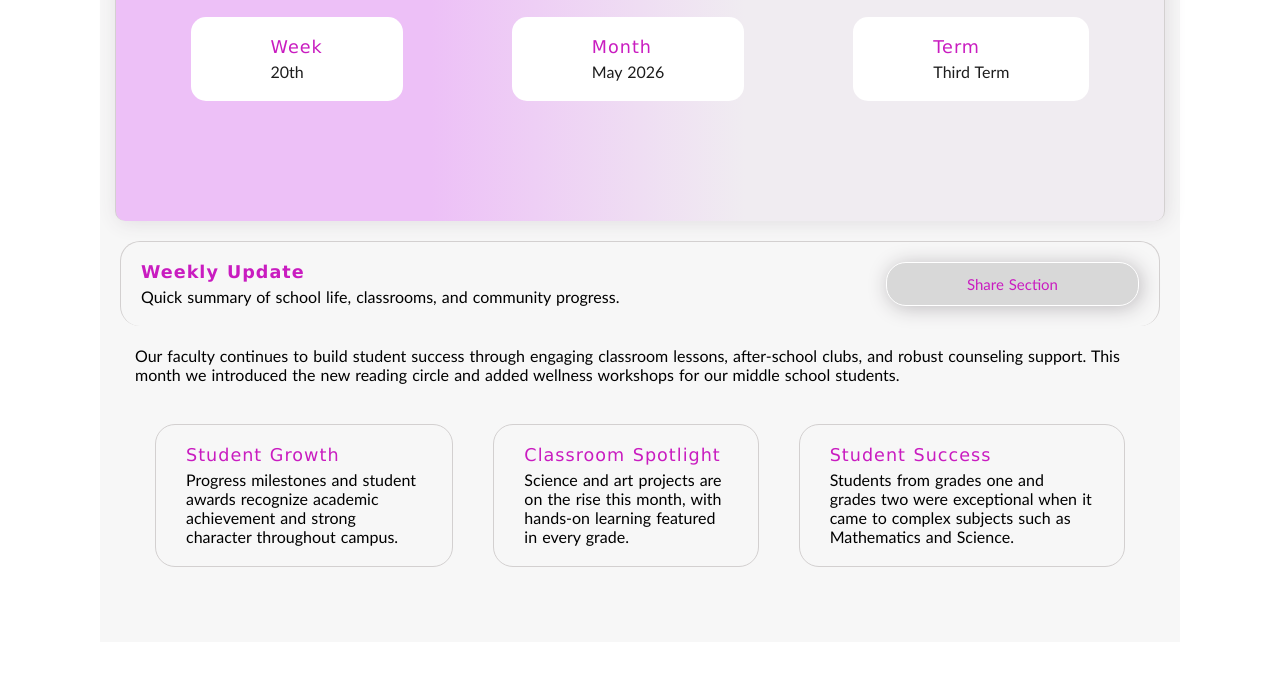
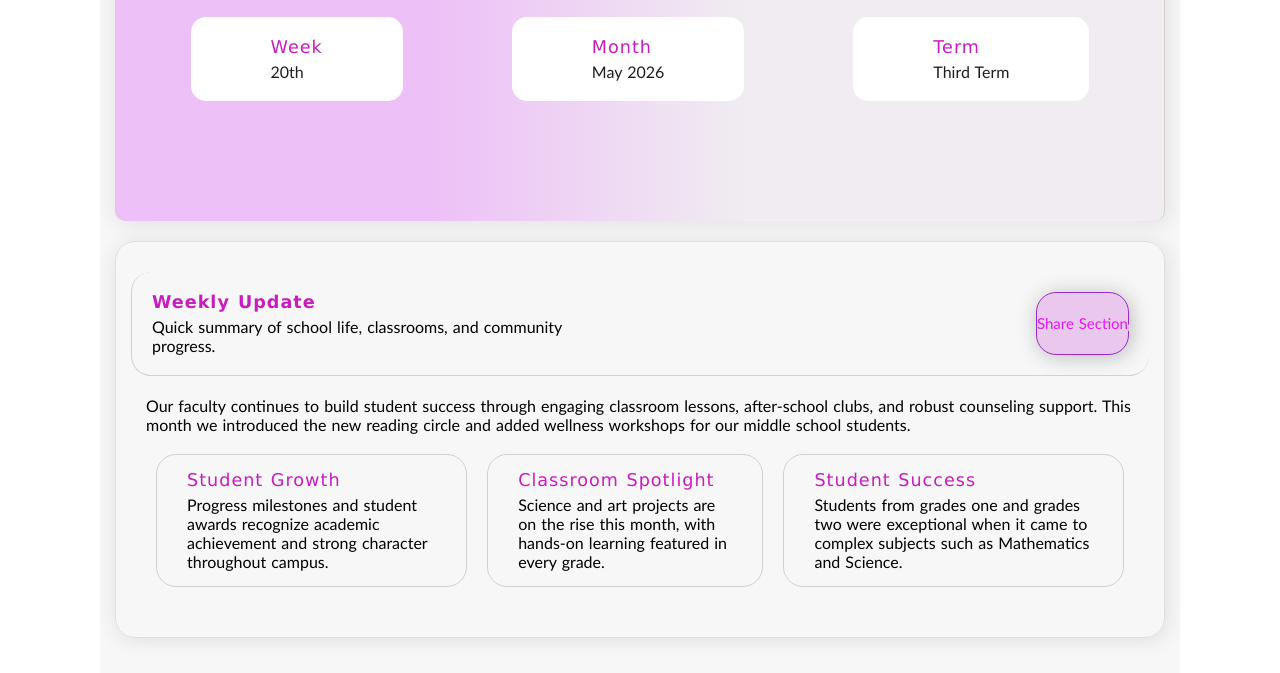
Before and after one commit to bigj11514-droid/Pink-Academy-newsletter-template-, a plain HTML site: page index.html in a window 1280 px wide. Shown: the part 528-1201 px from the top of the page. Before the commit the page ends 1170 px from the top, so only its background shows below. Drawn offline with Linux system fonts and the light colour scheme.

Commit message:
Pink Academy Newsletter Template

```diff
--- a/index.html
+++ b/index.html
@@ -47,12 +47,13 @@
             </div>
         </section>
         <section id="home">
+            <div id="home-container">
                 <div class="update">
                     <div class="update-cont">
                         <h3 class="highlight">Weekly Update</h3>
-                    <p>Quick summary of school life, classrooms, and community progress.</p>
+                        <p class="update-cont-one">Quick summary of school life, classrooms, and community progress.</p>
                     </div>
-                <button type="submit" class="btn">Share Section</button>
+                    <button class="btn">Share Section</button>
                 </div>
                 <div class="update-one">
                     <p>Our faculty continues to build student success through engaging classroom lessons, after-school clubs, and robust counseling support. This month we introduced the new reading circle and added wellness workshops for our middle school students.</p>
@@ -71,6 +72,7 @@
                         </div>
                     </div>
                 </div>
+            </div>
         </section>
     </main>
 </body>
--- a/pink.css
+++ b/pink.css
@@ -118,6 +118,7 @@ h2{
     font-family: Verdana, Geneva, Tahoma, sans-serif;
     text-align: left;
     margin-bottom: 5px;
+    white-space: nowrap;
 }
 
 .card{
@@ -133,14 +134,15 @@ h2{
 }
 
 .btn{
-    padding: 5px 80px;
+    padding: 0px;
     white-space: nowrap;
     border-radius: 20px;
-    border: 1px solid rgb(255, 255, 255);
-    color: rgb(201, 28, 192);
-    background-color: rgb(216, 216, 216);
+    border: 1px solid rgb(151, 44, 194);
+    color: rgb(235, 18, 255);
+    background-color: rgb(234, 199, 236);
     box-shadow: 2px 2px 20px rgb(189, 186, 189);
     font-size: 15px;
+    text-shadow: 2px 2px  rgb(218, 213, 216);
 }
 
 .btn:hover{
@@ -148,15 +150,29 @@ h2{
     transform: scale(0.9);
 }
 
+#home-container{
+    border: transparent;
+    border-radius: 20px;
+    margin: 20px 0px;
+    box-shadow: 2px 2px 20px rgb(224, 221, 224);
+    border: 1px solid rgb(224, 221, 224);
+    padding: 10px;
+}
+
 .update{
     border: 1px solid rgb(211, 208, 208);
     margin: 20px 5px 0px;
     border-radius: 20px;
-    border-bottom: transparent;
+    border-top: transparent;
+    border-right: transparent;
 }
 
 .update-one{
     padding: 20px;
+}
+
+.update-cont-one{
+    width: 90%;
 }
 
 .brief{
@@ -165,8 +181,8 @@ h2{
 }
 
 .brief-card{
-    padding: 20px 30px;
-    margin: 40px 20px;
+    padding: 15px 30px;
+    margin: 20px 10px;
     border: 1px solid rgb(211, 208, 208);
     border-radius: 20px;
 }
@@ -223,6 +239,7 @@ h2{
     }
     .btn{
        margin-top: 30px;
+       padding: 10px;
        white-space: nowrap;
     }
     .highlight{
```
Lines whose indentation alone changed are shown as unchanged.
